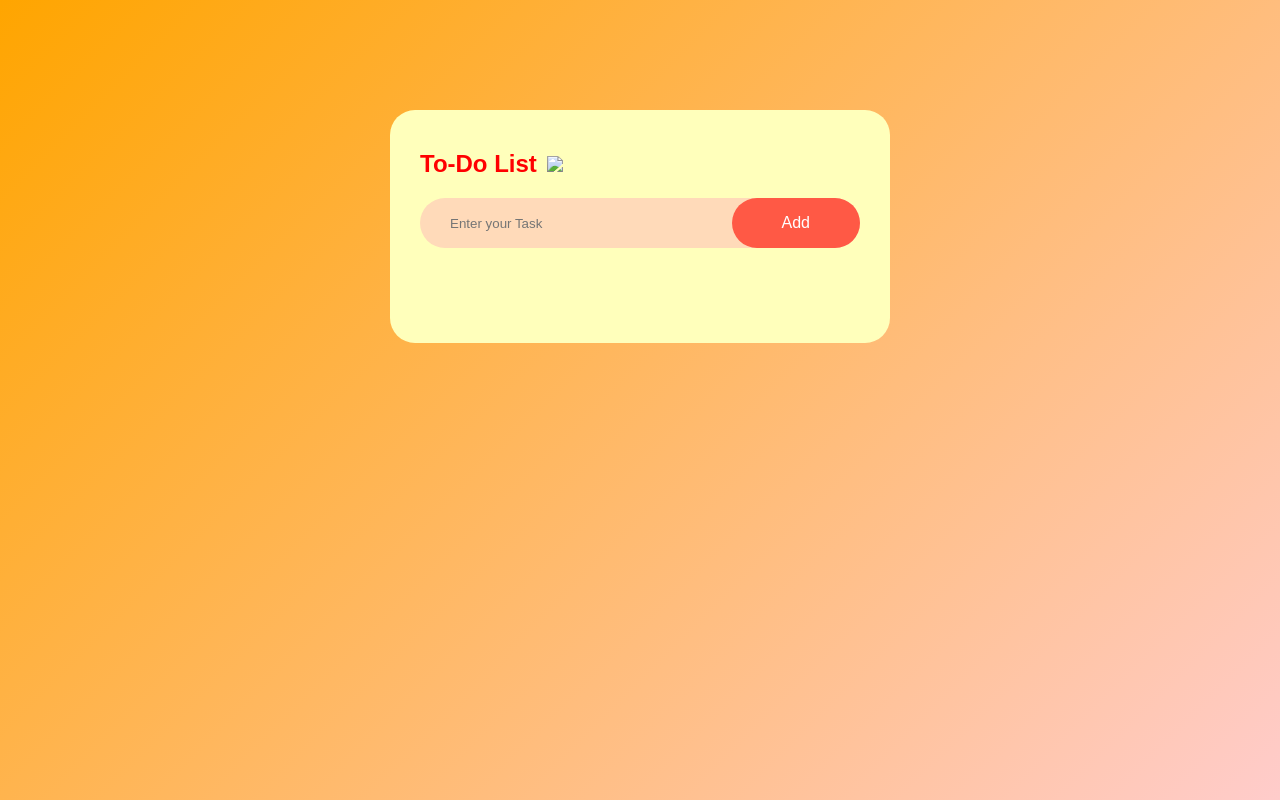
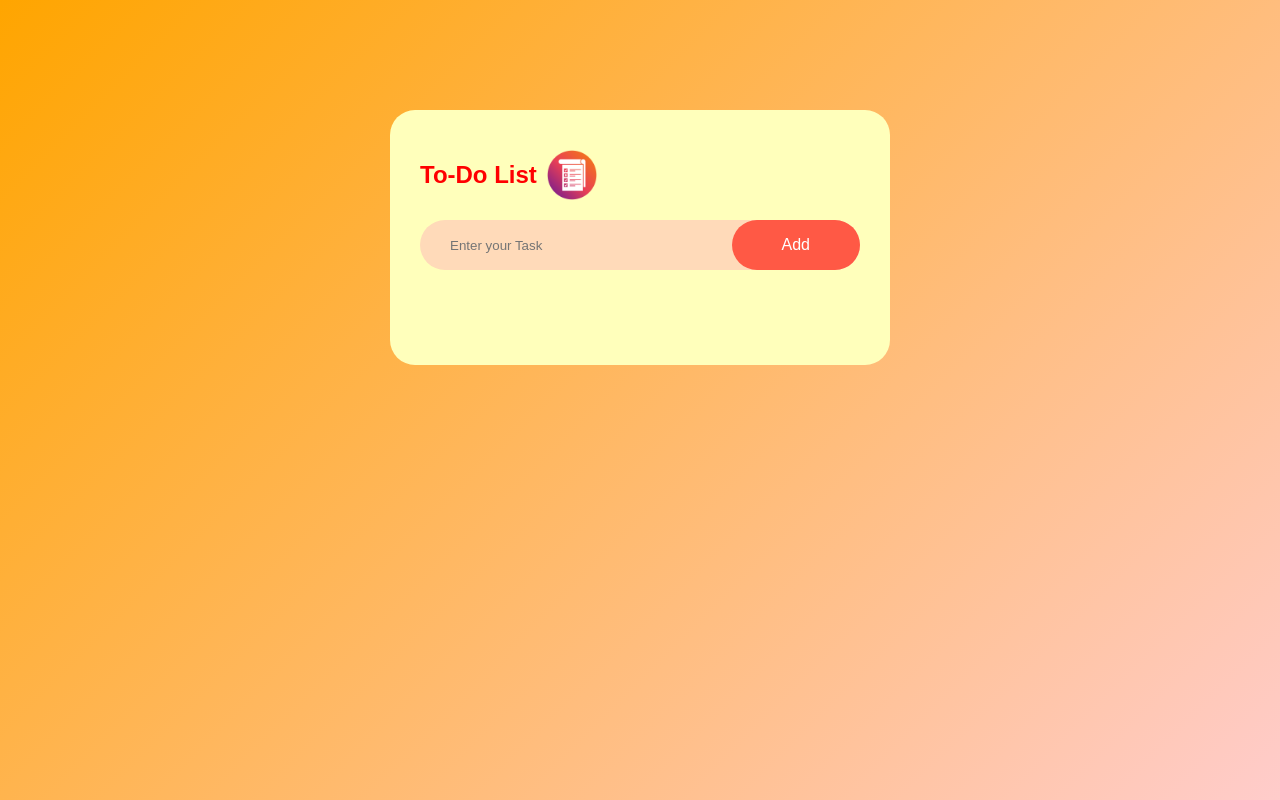
Before and after one commit to SubramanyamVadlakonda/To-Do-List, a plain HTML site: page index.html in a window 1280 px wide. Drawn offline with Linux system fonts and the light colour scheme.

Commit message:
index.html

```diff
--- a/index.html
+++ b/index.html
@@ -9,7 +9,7 @@
 <body>
    <div class="container">
         <div class="todo-app">
-            <h2>To-Do List <img src="images/list.png"/></h2>
+            <h2>To-Do List <img src="list.png"/></h2>
             <div class="row">
                 <input type="text" id="input-box" placeholder="Enter your Task">
                 <button onclick="addTask()">Add</button>
```
